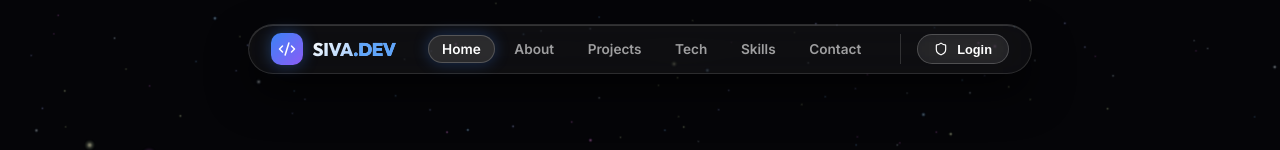
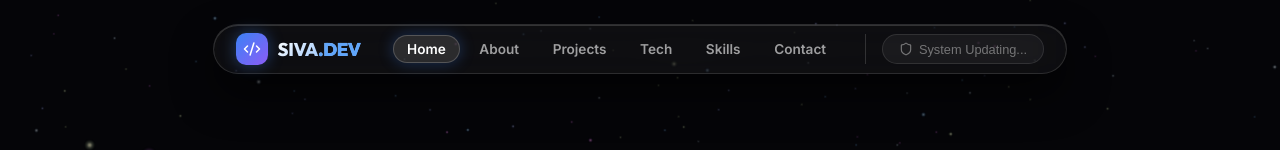
Before and after one commit to Galabasivamanikanta/siva-portfolio, a React (Vite) app in the folder frontend/: page / in a window 1280 px wide. Shown: the top 150 px of the page. Built offline with nearby package versions, Linux system fonts and the light colour scheme; no server answers.

Commit message:
Temporarily disable Login button for maintenance

```diff
--- a/frontend/src/components/Navbar.jsx
+++ b/frontend/src/components/Navbar.jsx
@@ -164,11 +164,11 @@ export default function Navbar() {
         <div style={{ borderLeft: '1px solid rgba(255,255,255,0.15)', paddingLeft: '1rem', display: 'flex', alignItems: 'center' }}>
           {!user ? (
             <button
-              onClick={handleGoogleLoginClick}
-              className="btn-glass-primary"
-              style={{ padding: '0.4rem 1rem', fontSize: '0.8rem' }}
+              disabled
+              style={{ padding: '0.4rem 1rem', fontSize: '0.8rem', background: 'rgba(255,255,255,0.05)', color: 'rgba(255,255,255,0.4)', border: '1px solid rgba(255,255,255,0.1)', cursor: 'not-allowed', borderRadius: '99px', display: 'flex', alignItems: 'center', gap: '0.4rem' }}
+              title="Authentication system is currently being upgraded. Please check back in a few minutes."
             >
-              <Shield size={14} /> Login
+              <Shield size={14} /> System Updating...
             </button>
           ) : (
             <div style={{ display: 'flex', alignItems: 'center', gap: '0.8rem' }}>
```
